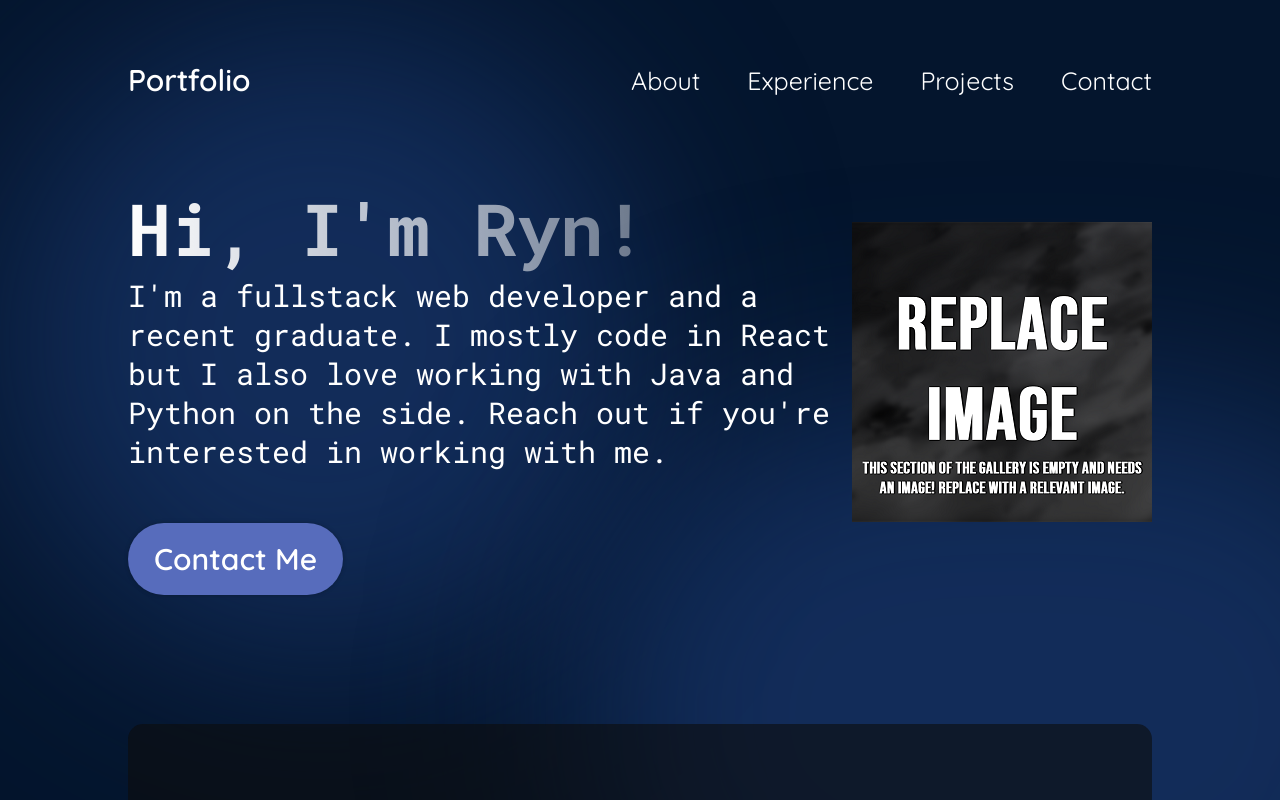
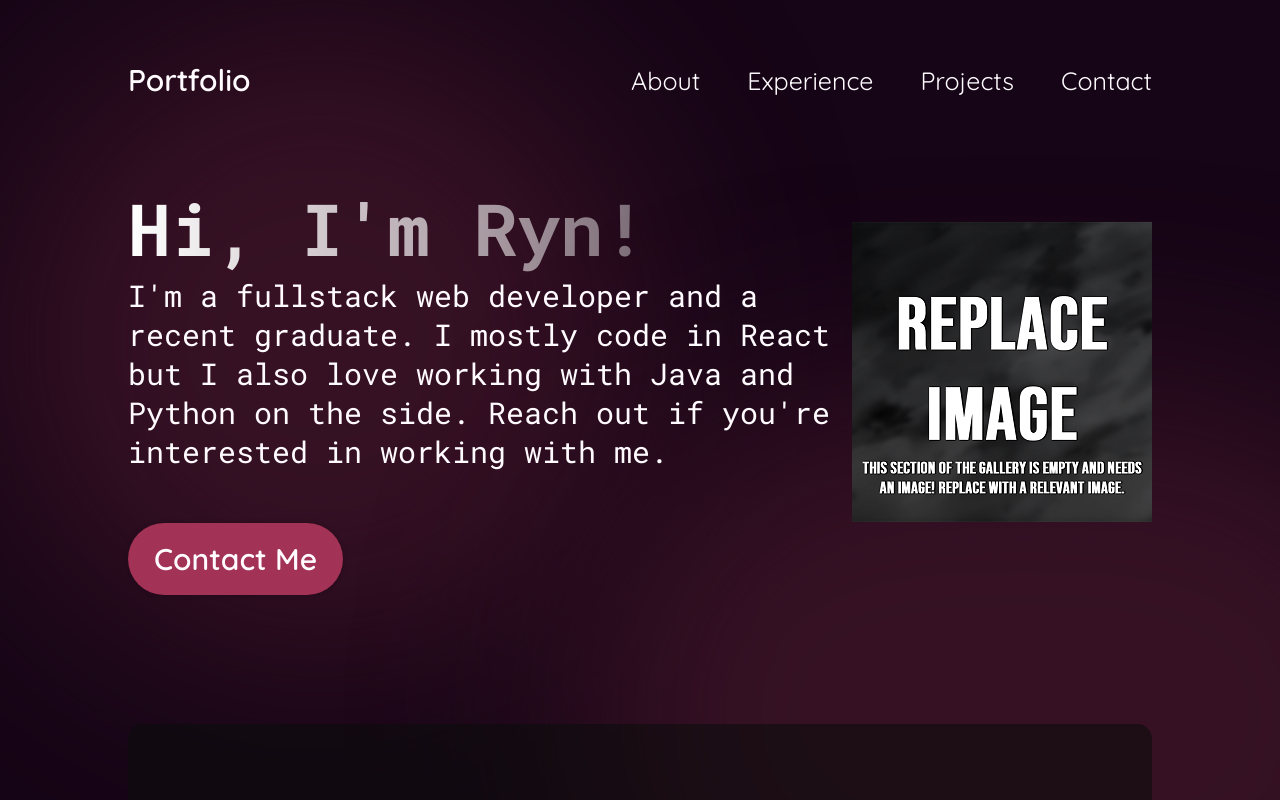
Before and after one commit to kathrynhoule/kathrynportfolio, a React (Vite) app: page / in a window 1280 px wide. Shown: the top 800 px of the page. Built offline with nearby package versions, Linux system fonts and the light colour scheme.

Commit message:
updates colours and styling

```diff
--- a/src/components/experience/Experience.module.css
+++ b/src/components/experience/Experience.module.css
@@ -37,7 +37,7 @@
 }
 
 .skillImgContainer {
-     background-color: var(--color-secondary);
+     background-color: var(--color-main);
      border-radius: 100%;
      display: flex;
      align-items: center;
@@ -68,10 +68,10 @@
      flex-direction: row;
      align-items: center;
      gap: 17px;
-     background: #19376d;
+     background: var(--color-main);
      background: linear-gradient(
           90deg,
-          #19376d 0%,
+          var(--color-main) 0%,
           rgba(25, 55, 109, 0) 100%
      );
      border-radius: 10px;
--- a/src/components/headline/Headline.module.css
+++ b/src/components/headline/Headline.module.css
@@ -63,7 +63,7 @@
      top: -128px;
      left: -10vw;
      border-radius: 764px;
-     background: rgba(25, 55, 109, 0.7);
+     background: var(--color-dark);
      filter: blur(100px)
 }
 
@@ -76,7 +76,7 @@
      top: 246px;
      right: -25vw;
      border-radius: 764px;
-     background: rgba(25, 55, 109, 0.7);
+     background: var(--color-dark);
      filter: blur(100px)
 }
 
--- a/src/components/navbar/Navbar.module.css
+++ b/src/components/navbar/Navbar.module.css
@@ -70,7 +70,7 @@
           align-items: center;
           gap: 13px;
           border-radius: 10px;
-          background: linear-gradient(0deg, rgba(25, 55, 109, 0.2) 0%, rgba(25, 55, 109, 1) 100%);
+          background: linear-gradient(0deg, var(--color-dark) 0%, var(--color-secondary) 100%);
           padding: 24px 23px;
           box-shadow: 0 0 4px 0 rgba(0,0,0,0.25);
           transition: opacity 0.3s ease-in-out, visibility 0.3s ease-in-out;
--- a/src/components/projects/ProjectCard.module.css
+++ b/src/components/projects/ProjectCard.module.css
@@ -6,10 +6,9 @@
      border-radius: 10px;
      background: linear-gradient(
           180deg,
-          #576cbc 0%,
-          #132a53 100%
+          var(--color-main) 0%,
+          var(--color-dark) 100%
           );
-          box-shadow: 0 16px 0 14px #041523;
           padding: 18px 24px;
           max-width: 345px;
 }
--- a/src/vars.css
+++ b/src/vars.css
@@ -1,12 +1,15 @@
 :root {
      /* colours */
-     --color-text: #fff;
-     --color-main: #576cbc;
-     --color-secondary: #19376d;
-     --color-dark: #0b2447;
-     --color-background: #04152d;
+     --color-text: #FFFBFF;
+     --color-main: #A23256;
+     --color-secondary: #6C223A;
+     --color-dark: #361124;
+     --color-background: #160516;
+     --color-bright: ##f9055d;
+     --color-muted: ##b58289;
+     --color-accent: ##6cffb1;
 
      /* fonts */
      --font-roboto: 'Roboto Mono';
-     --font-quicksand: "Quicksand", serif;
+     --font-quicksand: 'Quicksand', sans-serif;
 }
```
Also changed, not shown: 1 other file (tests, documents, lock files or other folders).
